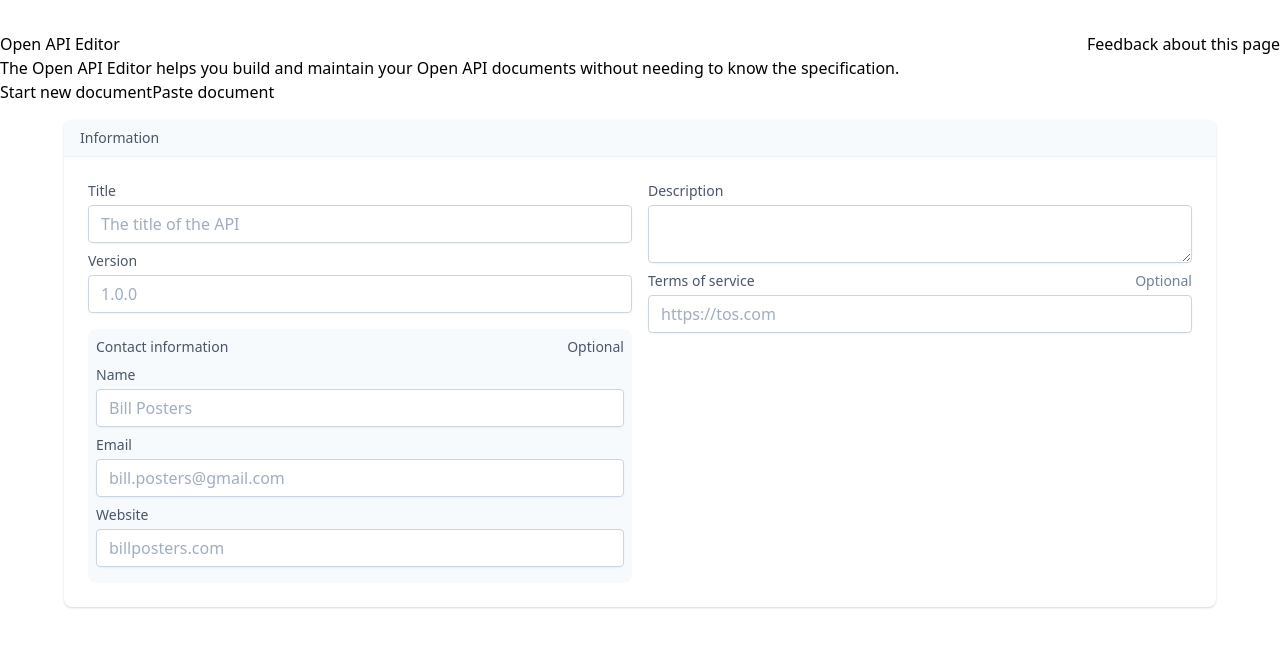
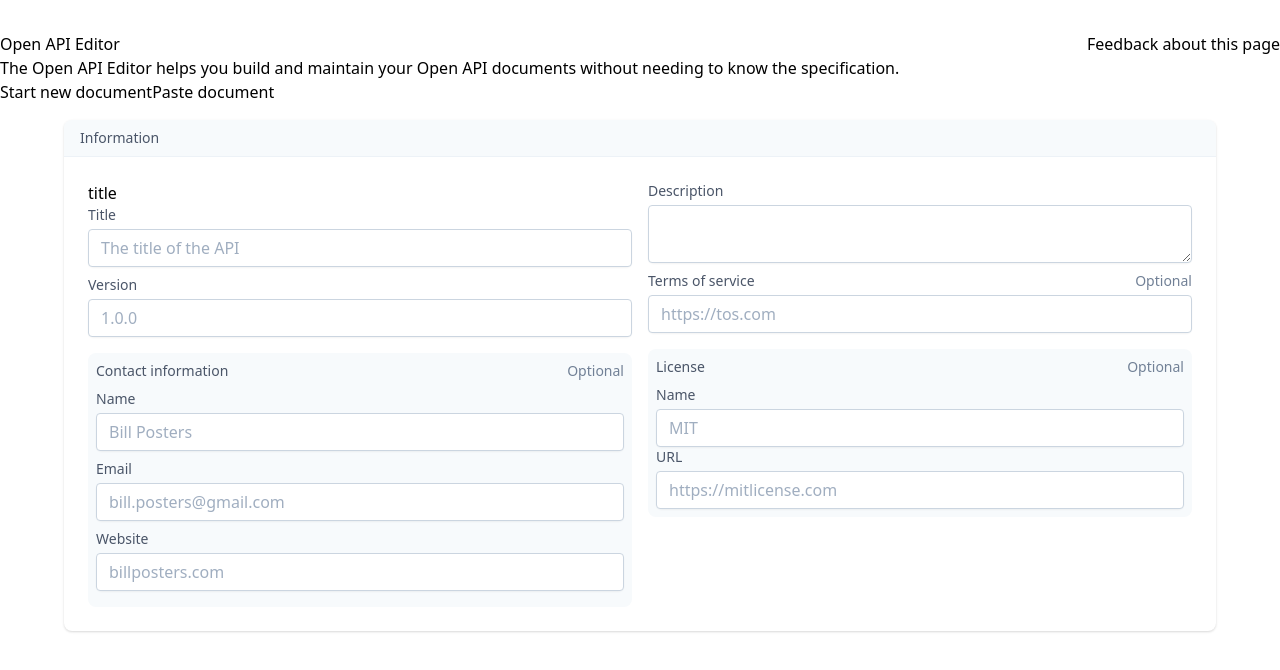
Before and after one commit to t-eckert/open-api-editor, a Vue app in the folder open-api-editor-ui/: page / in a window 1280 px wide. Shown: the top 670 px of the page. Built offline with nearby package versions, Linux system fonts and the light colour scheme.

Commit message:
Attempt to implement v-model of title

```diff
--- a/open-api-editor-ui/src/components/form/Information.vue
+++ b/open-api-editor-ui/src/components/form/Information.vue
@@ -7,7 +7,9 @@
     </div>
     <div class="p-4 sm:p-6 grid grid-cols-2 gap-4">
       <div>
+        <div>{{ title }}</div>
         <text-input
+          v-model="title"
           label="Title"
           placeholder="The title of the API"
           class="mb-2"
@@ -18,7 +20,7 @@
             <h3 class="mb-2 text-sm font-medium leading-5 text-gray-700">
               Contact information
             </h3>
-            <div class="block text-sm font-medium leading-5 text-gray-700">
+            <div class="block text-sm font-medium leading-5 text-gray-600">
               Optional
             </div>
           </div>
@@ -41,7 +43,20 @@
           label="Terms of service"
           placeholder="https://tos.com"
           isOptional
+          class="mb-4"
         />
+        <div class="bg-gray-100 rounded-lg p-2">
+          <div class="flex justify-between">
+            <h3 class="mb-2 text-sm font-medium leading-5 text-gray-700">
+              License
+            </h3>
+            <div class="block text-sm font-medium leading-5 text-gray-600">
+              Optional
+            </div>
+          </div>
+          <text-input label="Name" placeholder="MIT" />
+          <text-input label="URL" placeholder="https://mitlicense.com" />
+        </div>
       </div>
     </div>
   </div>
@@ -51,6 +66,7 @@
 import { defineComponent } from "vue";
 import TextInput from "@/components/inputs/TextInput.vue";
 import TextArea from "@/components/inputs/TextArea.vue";
+import { title } from "@/state";
 
 export default defineComponent({
   name: "Information",
@@ -58,6 +74,12 @@ export default defineComponent({
   components: {
     TextInput,
     TextArea
+  },
+
+  data() {
+    return {
+      title
+    };
   }
 });
 </script>
--- a/open-api-editor-ui/src/components/inputs/TextInput.vue
+++ b/open-api-editor-ui/src/components/inputs/TextInput.vue
@@ -13,12 +13,14 @@
         Optional
       </div>
     </div>
+    <div>{{ value }}</div>
     <div class="relative rounded-md shadow-sm">
       <input
+        type="text"
+        :value="value"
+        @input="updateValue($event.target.value)"
         :id="escapedLabel"
-        class="block appearance-none w-full bg-white border border-gray-400
-          hover:border-gray-500 px-3 py-2 rounded leading-tight
-          focus:outline-none focus:shadow-outline"
+        class="block appearance-none w-full bg-white border border-gray-400 hover:border-gray-500 px-3 py-2 rounded leading-tight focus:outline-none focus:shadow-outline"
         :placeholder="placeholder"
         :aria-describedby="escapedLabel + '-description'"
       />
@@ -40,6 +42,7 @@ export default defineComponent({
   name: "TextInput",
 
   props: {
+    value: { type: Object, required: true },
     label: { type: String, required: true },
     placeholder: String,
     description: String,
@@ -50,6 +53,12 @@ export default defineComponent({
     escapedLabel(): string {
       return this.label.toLowerCase();
     }
+  },
+
+  methods: {
+    updateValue(value: string) {
+      this.$emit("update:value", value);
+    }
   }
 });
 </script>
```
